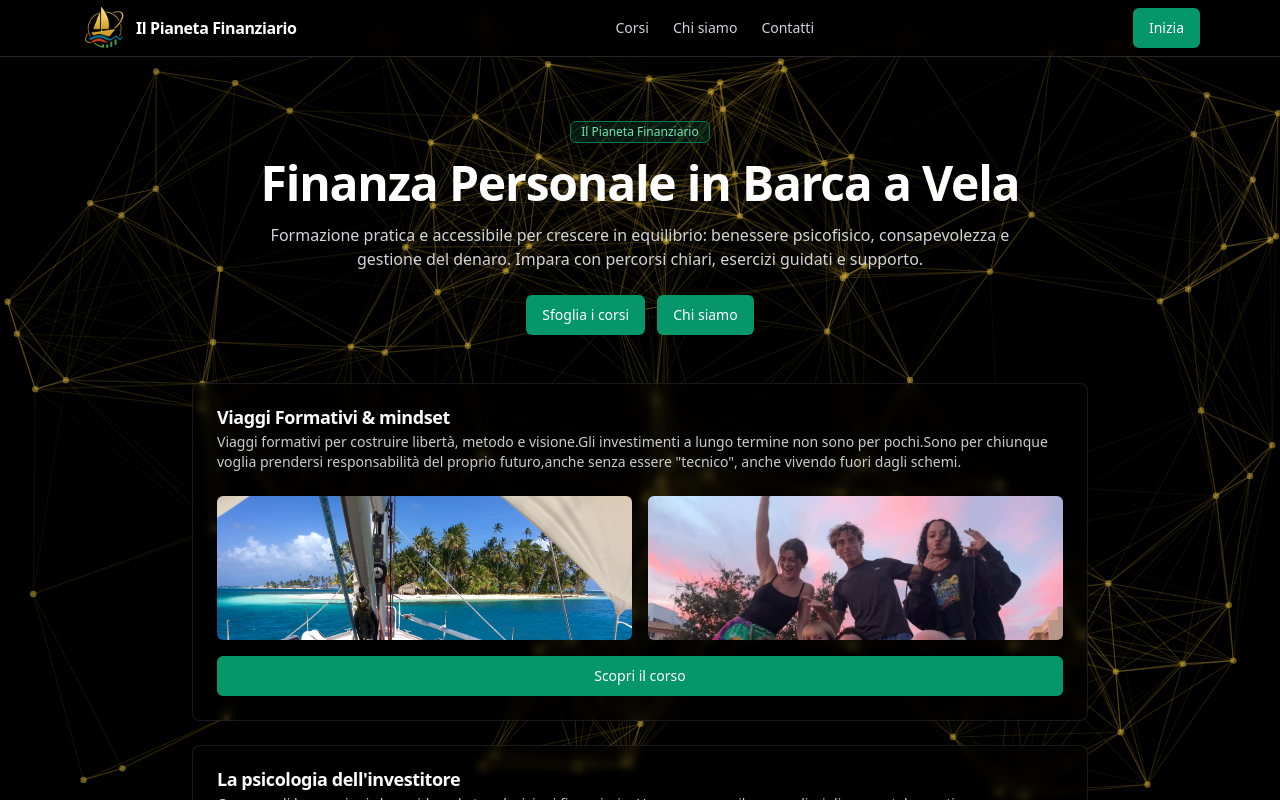
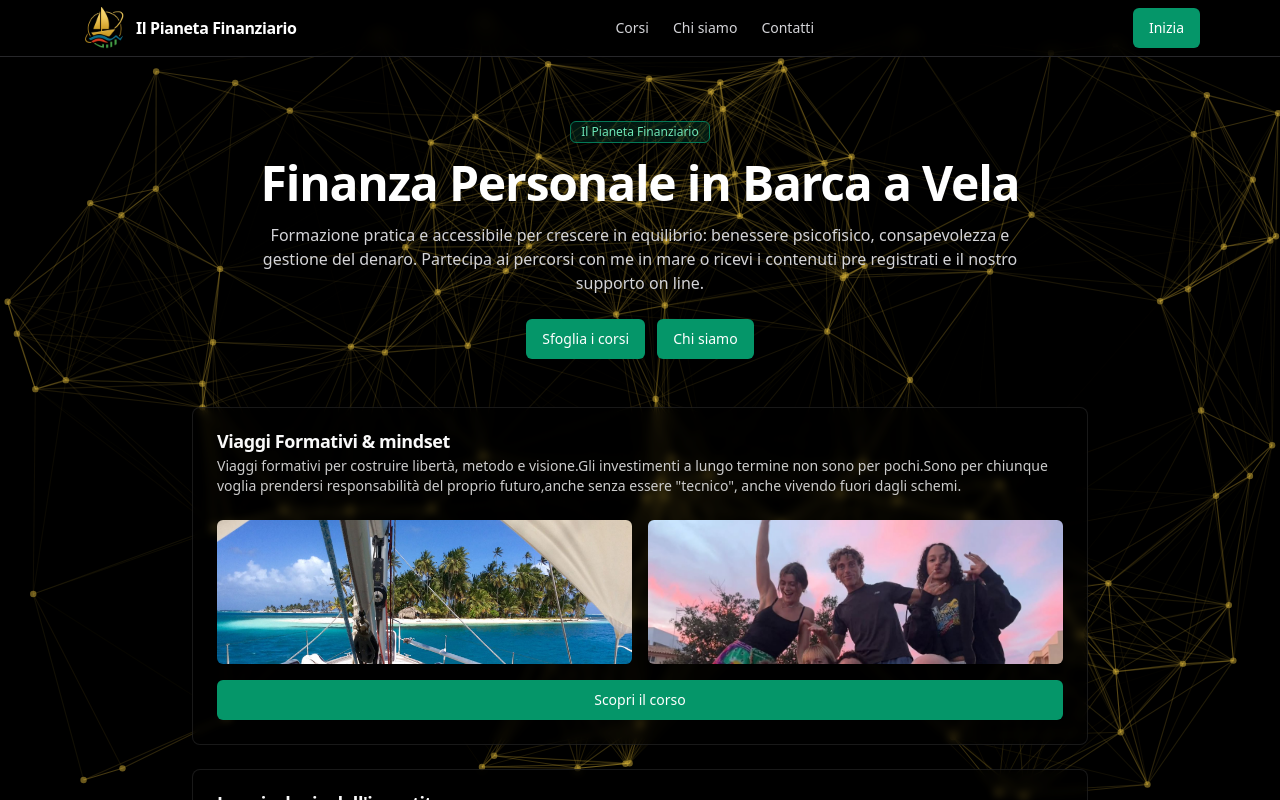
Before and after one commit to ilpianetafinanziariogh/il-pianeta-finanziario, a Next.js app: page / in a window 1280 px wide. Shown: the top 800 px of the page. Built offline with nearby package versions, Linux system fonts and the light colour scheme.

Commit message:
Update page.tsx

```diff
--- a/src/app/page.tsx
+++ b/src/app/page.tsx
@@ -18,7 +18,7 @@ export default function Home() {
           </h1>
           <p className="mt-4 text-zinc-300">
             Formazione pratica e accessibile per crescere in equilibrio: benessere psicofisico,
-            consapevolezza e gestione del denaro. Impara con percorsi chiari, esercizi guidati e supporto.
+            consapevolezza e gestione del denaro. Partecipa ai percorsi con me in mare o ricevi i contenuti pre registrati e il nostro supporto on line.
           </p>
 
           <div className="mt-6 flex flex-col gap-3 sm:flex-row sm:justify-center">
```
